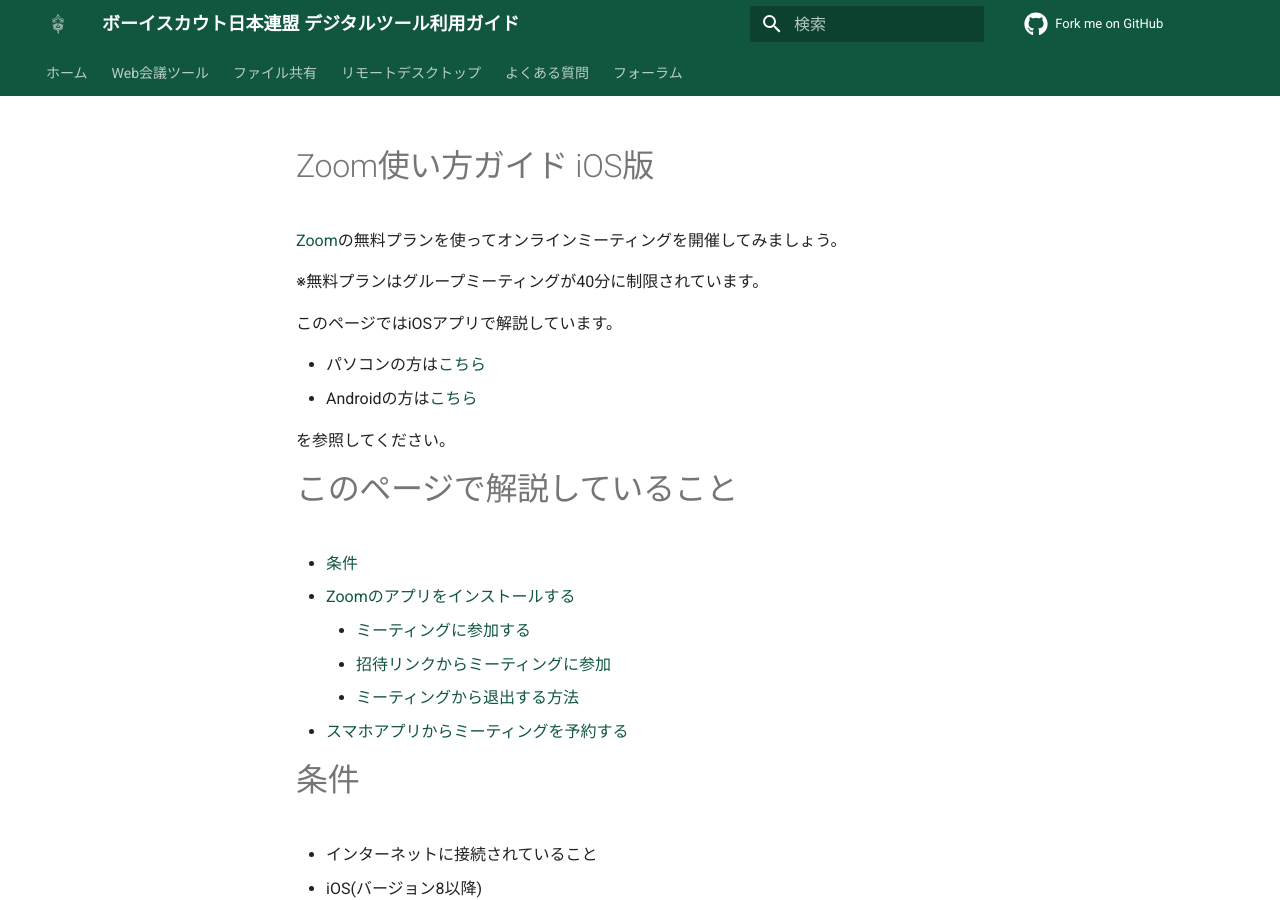
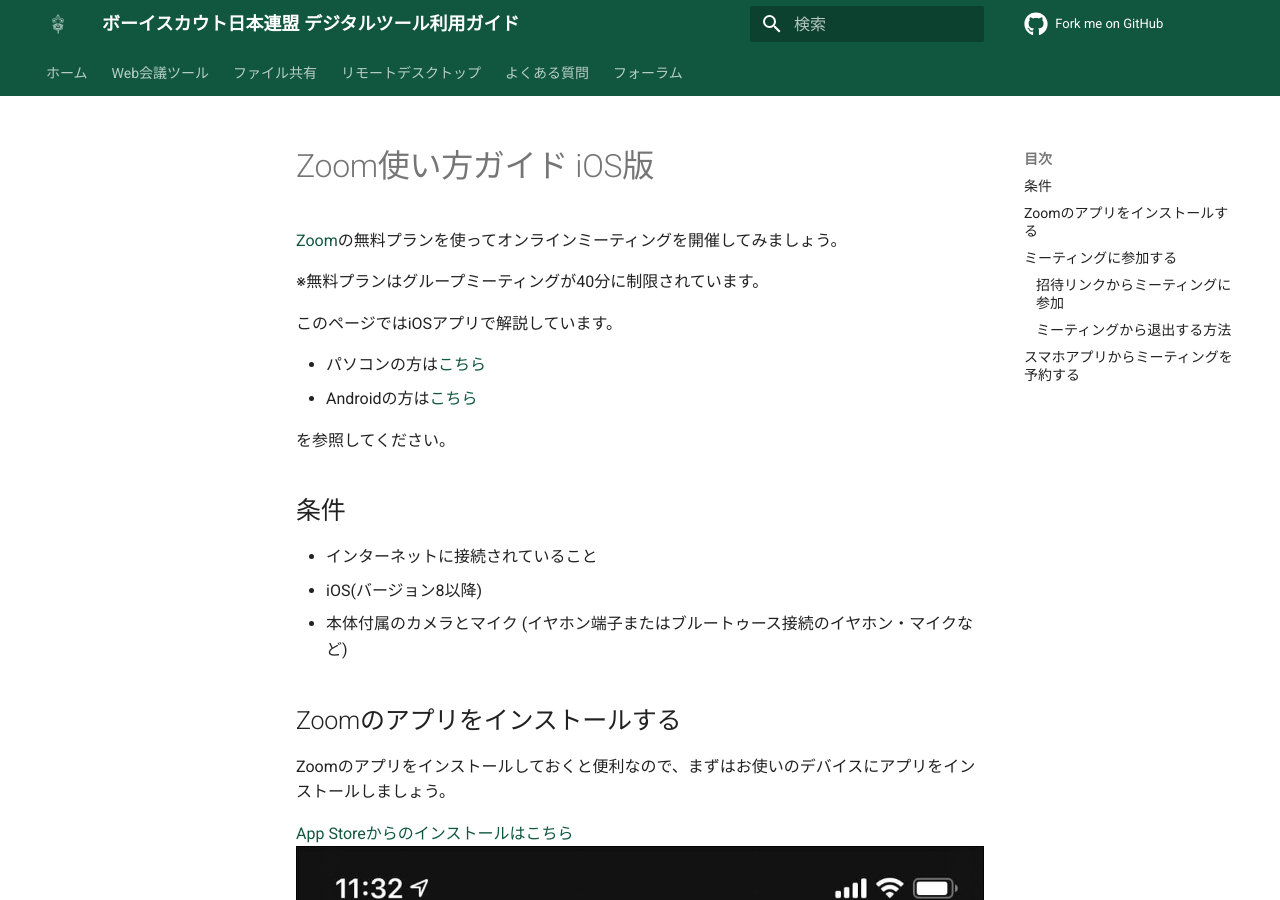
Before and after one commit to Scout-Association-of-Japan/DX-promotion-guidelines, an MkDocs documentation site: the page built from docs/web-meeting-guide/zoom/ios.md, in a window 1280 px wide and 900 px high. Built offline with MkDocs 1.6.1 and Material for MkDocs 9.7.7, drawn with Linux system fonts in a browser that asks for light colours; comment, search, counter and statistics services are not loaded; some of the changed text lies outside the part shown.

Commit message:
fix zoom(iOS)
- ページ内アンカーリンク削除
- hタグ適用
- 画像の最適化

```diff
--- a/docs/web-meeting-guide/zoom/ios.md
+++ b/docs/web-meeting-guide/zoom/ios.md
@@ -11,20 +11,13 @@
 
 を参照してください。
 
-# このページで解説していること
-* [条件](#条件)
-* [Zoomのアプリをインストールする](#Zoomのアプリをインストールする)
-	* [ミーティングに参加する](#ミーティングに参加する)
-	* [招待リンクからミーティングに参加](#招待リンクからミーティングに参加)
-	* [ミーティングから退出する方法](#ミーティングから退出する方法)
-* [スマホアプリからミーティングを予約する](#スマホアプリからミーティングを予約する)
 
-# 条件
+## 条件
 * インターネットに接続されていること
 * iOS(バージョン8以降)
 * 本体付属のカメラとマイク (イヤホン端子またはブルートゥース接続のイヤホン・マイクなど)
 
-# Zoomのアプリをインストールする
+## Zoomのアプリをインストールする
 Zoomのアプリをインストールしておくと便利なので、まずはお使いのデバイスにアプリをインストールしましょう。
 
 [App Storeからのインストールはこちら](https://itunes.apple.com/us/app/id546505307)
@@ -35,8 +28,8 @@
 インストールが完了して`開く`をタップするとZoomアプリが起動します。ここまで確認できれば一端アプリを終了してOKです。
 
 
-# ミーティングに参加する
-## 招待リンクからミーティングに参加
+## ミーティングに参加する
+### 招待リンクからミーティングに参加
 
 ![](images/ios/ios_8.jpg)
 
@@ -60,7 +53,7 @@
 ![](images/ios/ios_13.jpg)
 これでZoomミーティングへの参加が完了しました。
 
-## ミーティングから退出する方法
+### ミーティングから退出する方法
 ![](images/ios/ios_14.jpg)
 画面のドコでもいいのでタップすると、画面上部と下部にボタンが表れます。画面右上の`退出`をタップします。
 
@@ -69,7 +62,7 @@
 ![](images/ios/ios_15.jpg)
 確認メッセージが出るので`会議を退出`をタップします。これで退出できたので、アプリを終了します。
 
-# スマホアプリからミーティングを予約する
+## スマホアプリからミーティングを予約する
 団委員会などは開催日が決まっている場合が多いと思います。そんなときはスマホアプリから会議予約をしておきましょう。予約をしておけば予め参加者に通知を送ることができ、スムーズにミーティングに誘導することができます。
 
 ![](images/ios/setupmeeting/ios_1.jpg)
@@ -113,6 +106,3 @@
 	* クリップボードに招待状の中身がコピーされます。その他のアプリなどで送信する場合はこれを選択します
 
 当日は会議が自動的に始まるわけではないので、主催者も参加者と同じようにZoomにログインし、参加者の受け入れ作業をする必要があります。
-
-# 日本連盟DX推進室
-「こんなことが知りたい」「これってどうやるの?」などありましたら <dx@scout.or.jp>までお寄せください。
```
Also changed, not shown: docs/web-meeting-guide/zoom/images/ios/ios_10.jpg, docs/web-meeting-guide/zoom/images/ios/ios_12.jpg, docs/web-meeting-guide/zoom/images/ios/ios_14.jpg, docs/web-meeting-guide/zoom/images/ios/ios_15.jpg, docs/web-meeting-guide/zoom/images/ios/ios_3.jpg, docs/web-meeting-guide/zoom/images/ios/ios_4.jpg, docs/web-meeting-guide/zoom/images/ios/ios_8.jpg.
